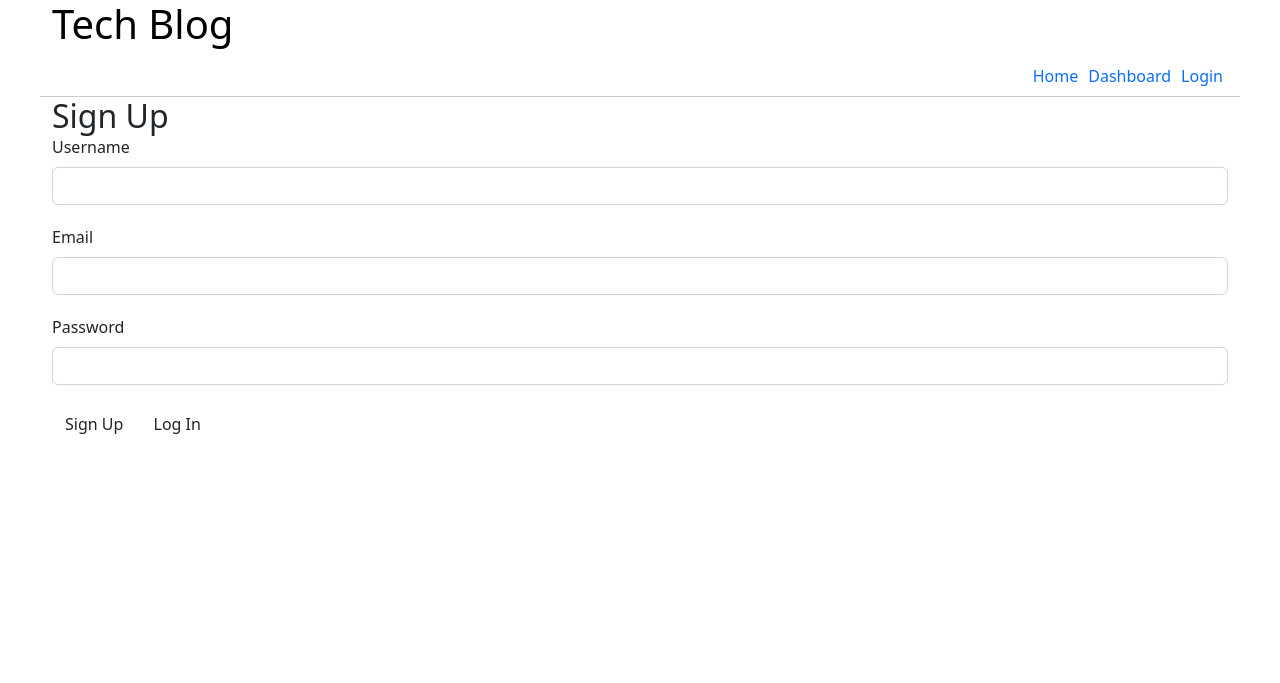
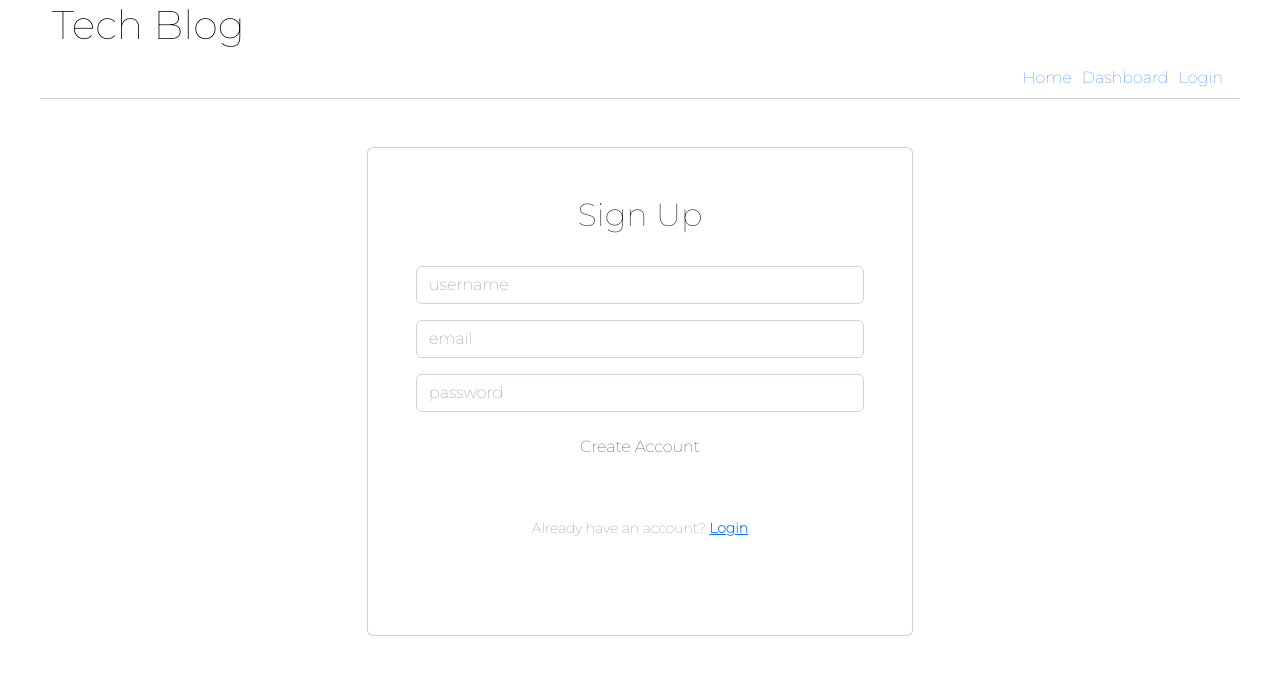
Before and after one commit to marionsy/tech-blog, a Node server app: page /signup in a window 1280 px wide. Shown: the top 683 px of the page. Run offline with Node 20, Linux system fonts and the light colour scheme; some libraries are stand-ins or nearby versions.

Commit message:
updated styling on login/signup forms

```diff
--- a/controllers/homeRoutes.js
+++ b/controllers/homeRoutes.js
@@ -27,25 +27,40 @@ router.get('/post', withAuth, async (req, res) => {
 // Get a single post
 router.get('/post/:id', withAuth, async (req, res) => {
   try {
-    const postData = await Post.findOne({
-      where: {
-        id: req.params.id,
-       },
-      include: [{ model: User }, { model: Comment }],
+    const postData = await Post.findByPk(req.params.id, {
+      attributes: [
+        'id',
+        'title',
+        'post_body',
+        'date_created',
+      ],
+      include: [
+        {
+          model: User,
+          attributes: [
+            'username',
+          ],
+        },
+      ],
+      include: [
+        {
+          model: Comment,
+          attributes: [
+            'id',
+            'comment_body',
+            'date_created',
+            'user_id',
+            'post_id',
+          ],
+        },
+      ],
     });
 
-    if (!postData) {
-      res
-        .status(400)
-        .json({ message: 'Incorrect username or password, please try again' });
-      return;
-    }
-
-    const posts = postData.get({ plain: true });
+    const post = postData.get({ plain: true });
 
     res.render('singlepost', {
-      ...posts,
-      logged_in: req.session.logged_in
+      post,
+      loggedIn: req.session.loggedIn
     });
   } catch (err) {
     res.status(500).json(err);
@@ -72,6 +87,9 @@ router.get('/dashboard', withAuth, async (req, res) => {
   }
 });
 
+// Get route to edit post
+
+
 // Get route to login
 router.get('/login', (req, res) => {
   // If the user is already logged in, redirect the request to another route
--- a/controllers/index.js
+++ b/controllers/index.js
@@ -1,9 +1,11 @@
 const router = require('express').Router();
 
+const homeRoutes = require('./homeRoutes');
+const dashboardRoutes = require('./dashboardRoutes');
 const apiRoutes = require('./api');
-const homeRoutes = require('./homeRoutes');
 
 router.use('/', homeRoutes);
+router.use('/', dashboardRoutes);
 router.use('/api', apiRoutes);
 
 module.exports = router;
--- a/public/css/style.css
+++ b/public/css/style.css
@@ -1,3 +1,6 @@
+@import url('https://fonts.googleapis.com/css2?family=Merriweather+Sans:wght@300&display=swap');
+@import url('https://fonts.googleapis.com/css2?family=Montserrat:wght@100&display=swap');
+
 *{
   box-sizing: border-box;
   margin: 0;
@@ -10,6 +13,10 @@ header, .project:not(:last-child) {
 
 .wrapper{
   max-width: 1200px;
+}
+
+.link, h2 {
+  font-family: 'Montserrat';
 }
 
 .no-button {
@@ -30,6 +37,7 @@ header, .project:not(:last-child) {
 .logo:link{
   color: black;
   text-decoration: none;
+  font-family: 'Montserrat';
 }
 
 .logo:visited{
@@ -80,10 +88,11 @@ header, .project:not(:last-child) {
   padding: 15px;
   margin-top: 0;
   text-align: left;
+  font-family: 'Merriweather Sans', sans-serif;
 }
 
 .post-title a:link{
-  color: #617ab7;
+  color: #030305;
   text-decoration: none;
 }
 
@@ -100,6 +109,11 @@ header, .project:not(:last-child) {
 .post-content{
   padding: 10px !important;
   text-align: left !important;
+  font-family: 'Merriweather Sans', sans-serif;
+}
+
+.post-body {
+  background-color: white;
 }
 
 .post-button{
@@ -195,8 +209,3 @@ header, .project:not(:last-child) {
 .new-post-button{
   margin: 20px 0;
 }
-
-footer{
-  margin-top: 60px;
-  font-size: 1.4em;
-}
--- a/server.js
+++ b/server.js
@@ -15,7 +15,7 @@ const app = express();
 const PORT = process.env.PORT || 3001;
 
 // Set up Handlebars.js engine with custom helpers
-const hbs = exphbs.create({ helpers });
+const hbs = exphbs.create({ });
 
 // Set up sessions
 const sess = {
--- a/views/layouts/main.handlebars
+++ b/views/layouts/main.handlebars
@@ -5,9 +5,12 @@
   <meta charset="UTF-8">
   <meta name="viewport" content="width=device-width, initial-scale=1.0">
   <title>Tech Blog</title>
-  <link rel="stylesheet" href="https://cdn.jsdelivr.net/npm/bootstrap@5.2.1/dist/css/bootstrap.min.css"
-    integrity="sha384-iYQeCzEYFbKjA/T2uDLTpkwGzCiq6soy8tYaI1GyVh/UjpbCx/TYkiZhlZB6+fzT" crossorigin="anonymous">
+
+  <link href="https://cdn.jsdelivr.net/npm/bootstrap@5.2.2/dist/css/bootstrap.min.css" rel="stylesheet"
+    integrity="sha384-Zenh87qX5JnK2Jl0vWa8Ck2rdkQ2Bzep5IDxbcnCeuOxjzrPF/et3URy9Bv1WTRi" crossorigin="anonymous">
+
   <link rel="stylesheet" href="/css/style.css">
+
   <script defer src="https://use.fontawesome.com/releases/v5.3.1/js/all.js"></script>
 </head>
 
--- a/views/signup.handlebars
+++ b/views/signup.handlebars
@@ -1,19 +1,30 @@
-<h2 class="card-header">Sign Up</h2>
-  <form id="signup-form" class="card-body">
-    <div class="form-row">
-      <label for="username-signup" class="form-label">Username</label>
-      <input id="username-signup" type="text" class="form-input form-control" />
+<div class="container">
+  <div class="row">
+    <div class="col-md-6 offset-md-3">
+      <div class="card my-5">
+        <form class="card-body cardbody-color p-lg-5" id="signup-form">
+          <div class="text-center">
+            <h2 class="title pb-4">Sign Up</h2>
+          </div>
+          <div class="mb-3">
+            <input type="text" style="font-family:'Montserrat'" class="form-control" id="username-signup" placeholder="username">
+          </div>
+          <div class="mb-3">
+            <input type="text" style="font-family:'Montserrat'" class="form-control" id="email-signup" placeholder="email">
+          </div>
+          <div class="mb-3">
+            <input type="password" style="font-family:'Montserrat'" class="form-control" id="password-signup" placeholder="password">
+          </div>
+          <div class="text-center">
+            <button type="submit" style="font-family:'Montserrat'" class="btn btn-color px-5 mb-5 w-100">Create Account</button>
+          </div>
+          <div id="emailHelp" style="font-family:'Montserrat'" class="form-text text-center mb-5">Already have an account? <a href="/login"
+              class="fw-bold"> Login</a>
+          </div>
+        </form>
+      </div>
     </div>
-    <div class="form-row">
-      <label class="form-label" for="email-signup">Email</label>
-      <input  id="email-signup" type="email" class="form-input form-control" />
-    </div>
-    <div class="form-row">
-      <label class="form-label" for="password-signup">Password</label>
-      <input  id="password-signup" type="password" class="form-input form-control" />
-    </div>
-    <button type="submit" class="btn">Sign Up</button>
-    <a class="btn login-link" href="/login">Log In</a>
-  </form>
+  </div>
+</div>
 
 <script src="/js/signup.js"></script>
```
Also changed, not shown: controllers/dashboardRoutes.js (added, +49 -0 lines), views/login.handlebars (+27 -12 lines).
